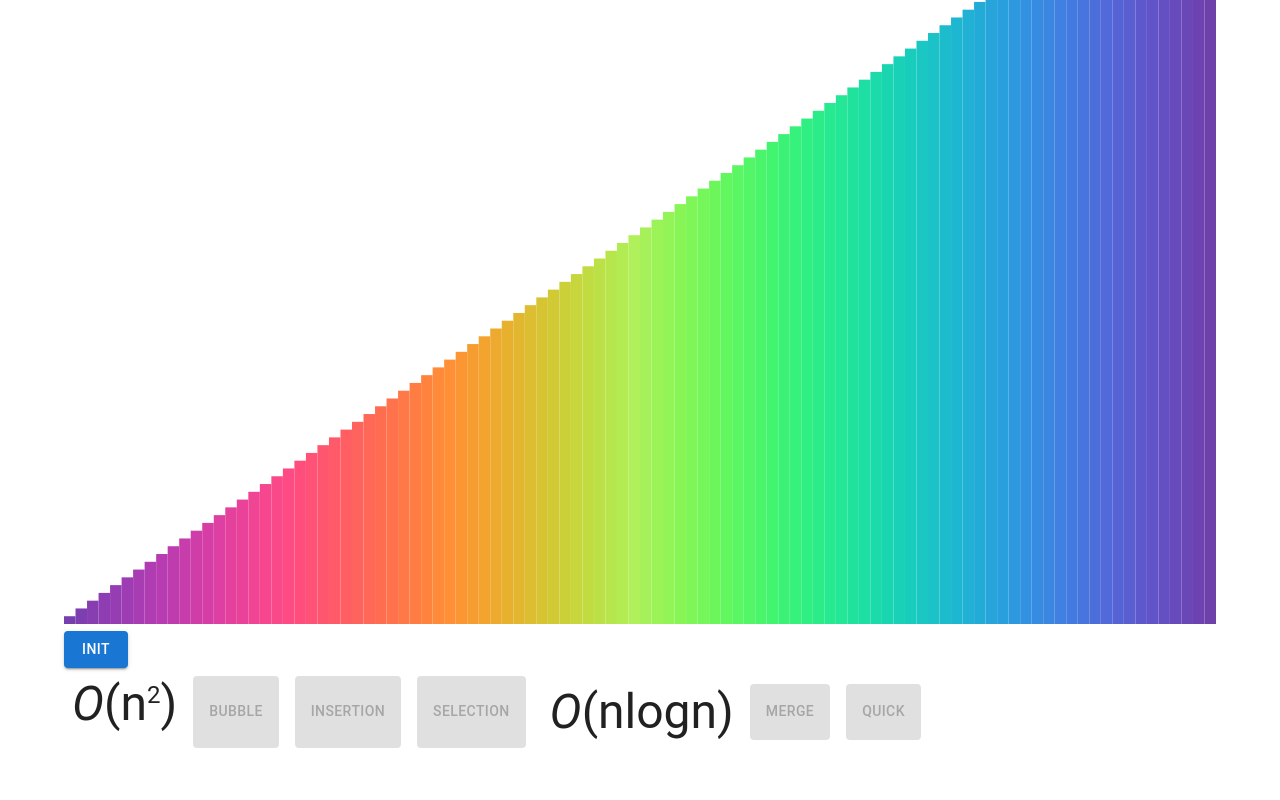
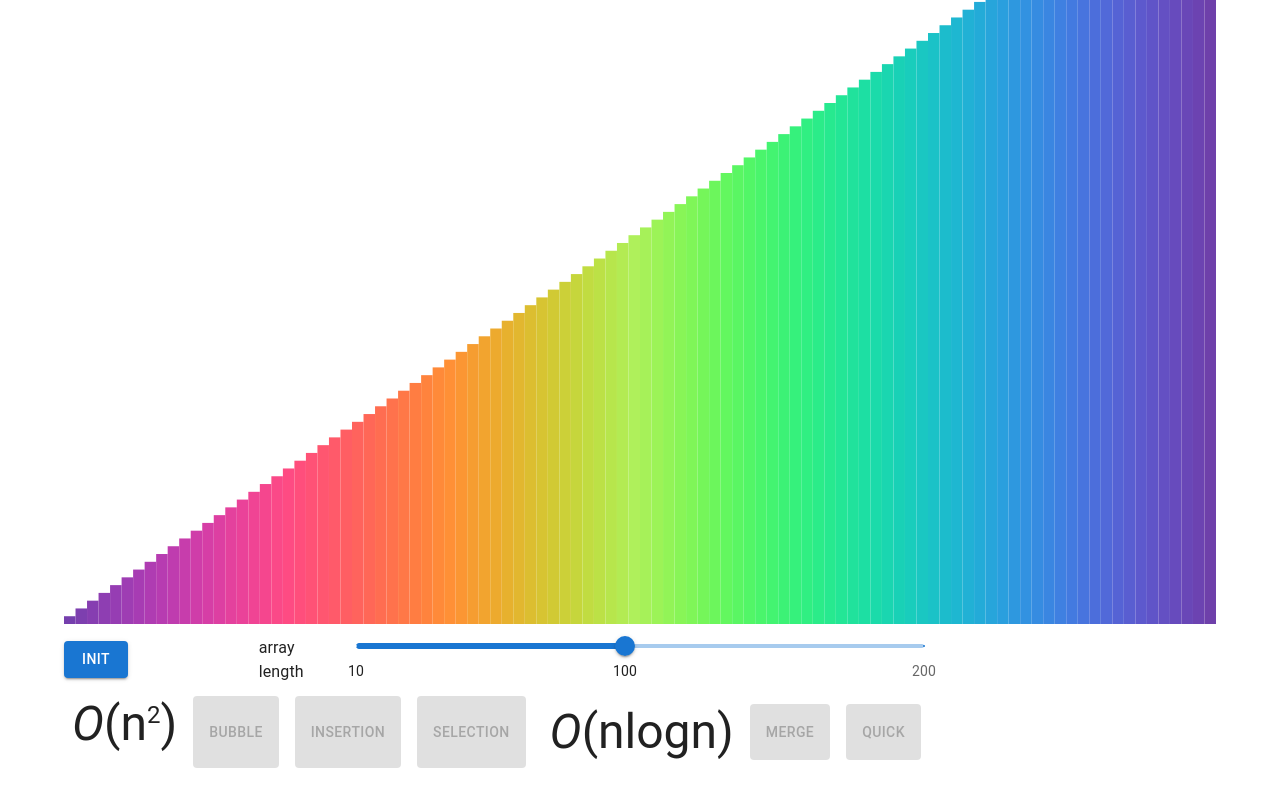
Before and after one commit to yu2799/sort-visualization, a Next.js app: page / in a window 1280 px wide. Shown: the part 328-1128 px from the top of the page. Built offline with nearby package versions, Linux system fonts and the light colour scheme.

Commit message:
add change data length

```diff
--- a/src/components/Contents.tsx
+++ b/src/components/Contents.tsx
@@ -1,13 +1,23 @@
 import * as d3 from "d3";
-import { Button, Container, Stack, Typography } from "@mui/material";
-import { useState, useCallback, Dispatch, SetStateAction } from "react";
-
-const DATA_LENGTH: number = 100;
+import {
+  Button,
+  Container,
+  Grid,
+  Slider,
+  Stack,
+  Typography,
+} from "@mui/material";
+import {
+  useState,
+  useCallback,
+  Dispatch,
+  SetStateAction,
+  useEffect,
+} from "react";
 
 export const Contents = (): JSX.Element => {
-  const [data, setData] = useState<number[]>(
-    [...Array(DATA_LENGTH)].map((_, i) => i + 1)
-  );
+  const [dataLength, setDataLength] = useState<number>(100);
+  const [data, setData] = useState<number[]>([0]);
   const [loading, setLoading] = useState<boolean>(false);
   const [shuffled, setShuffled] = useState<boolean>(false);
   const [compareCnt, setCompareCnt] = useState<number>(0);
@@ -16,13 +26,28 @@ export const Contents = (): JSX.Element => {
   const height: number = 150;
   const width: number = 200;
   const colorScale = useCallback(
-    d3.scaleSequential(d3.interpolateRainbow).domain([0, DATA_LENGTH]),
-    []
+    d3.scaleSequential(d3.interpolateRainbow).domain([0, dataLength]),
+    [dataLength]
   );
   const yScale = useCallback(
-    d3.scaleLinear().domain([0, DATA_LENGTH]).range([0, height]),
-    []
+    d3.scaleLinear().domain([0, dataLength]).range([0, height]),
+    [dataLength]
   );
+
+  const marks = [
+    {
+      value: 10,
+      label: 10,
+    },
+    {
+      value: 100,
+      label: 100,
+    },
+    {
+      value: 200,
+      label: 200,
+    },
+  ];
 
   const sort = (func: Promise<void>) => {
     setLoading(true);
@@ -44,7 +69,7 @@ export const Contents = (): JSX.Element => {
         for (let i = array.length - 1; i >= 0; i--) {
           const j = Math.floor(Math.random() * (i + 1));
           [array[i], array[j]] = [array[j], array[i]];
-          await new Promise((resolve) => setTimeout(resolve, DATA_LENGTH / 20));
+          await new Promise((resolve) => setTimeout(resolve, dataLength / 20));
           setData(array.slice());
         }
       }
@@ -55,10 +80,21 @@ export const Contents = (): JSX.Element => {
     });
   };
 
+  const handleChange = (event: Event, newValue: number | number[]) => {
+    setDataLength(newValue as number);
+  };
+
+  useEffect(() => {
+    setData([...Array(dataLength)].map((_, i) => i + 1));
+  }, [dataLength]);
   return (
+    <>
+      {data.length === 1 ? (
+        <div>loading...</div>
+      ) : (
         <Container sx={{ py: 3 }}>
           <svg viewBox={`0 0 ${width} ${height}`}>
-        <g fontSize="5">
+            <g fontSize="5" style={{ userSelect: "none" }}>
               <text y="5">{`比較回数：${compareCnt} 回`}</text>
               <text y="15">{`交換回数：${cnt} 回`}</text>
             </g>
@@ -67,9 +103,9 @@ export const Contents = (): JSX.Element => {
                 return (
                   <rect
                     key={idx}
-                x={(width * (DATA_LENGTH - idx - 1)) / DATA_LENGTH}
+                    x={(width * (dataLength - idx - 1)) / dataLength}
                     y={0}
-                width={width / DATA_LENGTH}
+                    width={width / dataLength}
                     height={yScale(num) * 0.9}
                     fill={colorScale(num)}
                   />
@@ -77,6 +113,8 @@ export const Contents = (): JSX.Element => {
               })}
             </g>
           </svg>
+          <Grid container spacing={2} alignItems="center">
+            <Grid item xs={2}>
               <Button
                 variant="contained"
                 onClick={handleShuffled}
@@ -84,6 +122,24 @@ export const Contents = (): JSX.Element => {
               >
                 init
               </Button>
+            </Grid>
+            <Grid item xs={1}>
+              <Typography>array length</Typography>
+            </Grid>
+            <Grid item xs={6}>
+              <Slider
+                defaultValue={100}
+                min={10}
+                max={200}
+                step={10}
+                valueLabelDisplay="auto"
+                marks={marks}
+                onChange={handleChange}
+                disabled={loading || shuffled}
+              />
+            </Grid>
+          </Grid>
+
           <Stack spacing={2} direction="row" sx={{ p: 1 }}>
             <Typography variant="h3" component="div">
               <Typography component="em">
@@ -100,7 +156,9 @@ export const Contents = (): JSX.Element => {
 
             <Button
               variant="contained"
-          onClick={() => sort(bubbleSort(data, setCompareCnt, setCnt, setData))}
+              onClick={() =>
+                sort(bubbleSort(data, setCompareCnt, setCnt, setData))
+              }
               disabled={loading || !shuffled}
             >
               bubble
@@ -136,7 +194,14 @@ export const Contents = (): JSX.Element => {
                 variant="contained"
                 onClick={() =>
                   sort(
-                mergeSort(data, setCompareCnt, setCnt, setData, 0, DATA_LENGTH)
+                    mergeSort(
+                      data,
+                      setCompareCnt,
+                      setCnt,
+                      setData,
+                      0,
+                      dataLength
+                    )
                   )
                 }
                 disabled={loading || !shuffled}
@@ -147,7 +212,14 @@ export const Contents = (): JSX.Element => {
                 variant="contained"
                 onClick={() =>
                   sort(
-                quickSort(data, setCompareCnt, setCnt, setData, 0, DATA_LENGTH)
+                    quickSort(
+                      data,
+                      setCompareCnt,
+                      setCnt,
+                      setData,
+                      0,
+                      dataLength
+                    )
                   )
                 }
                 disabled={loading || !shuffled}
@@ -157,6 +229,8 @@ export const Contents = (): JSX.Element => {
             </Stack>
           </Stack>
         </Container>
+      )}
+    </>
   );
 };
 
```
Lines whose indentation alone changed are shown as unchanged.
